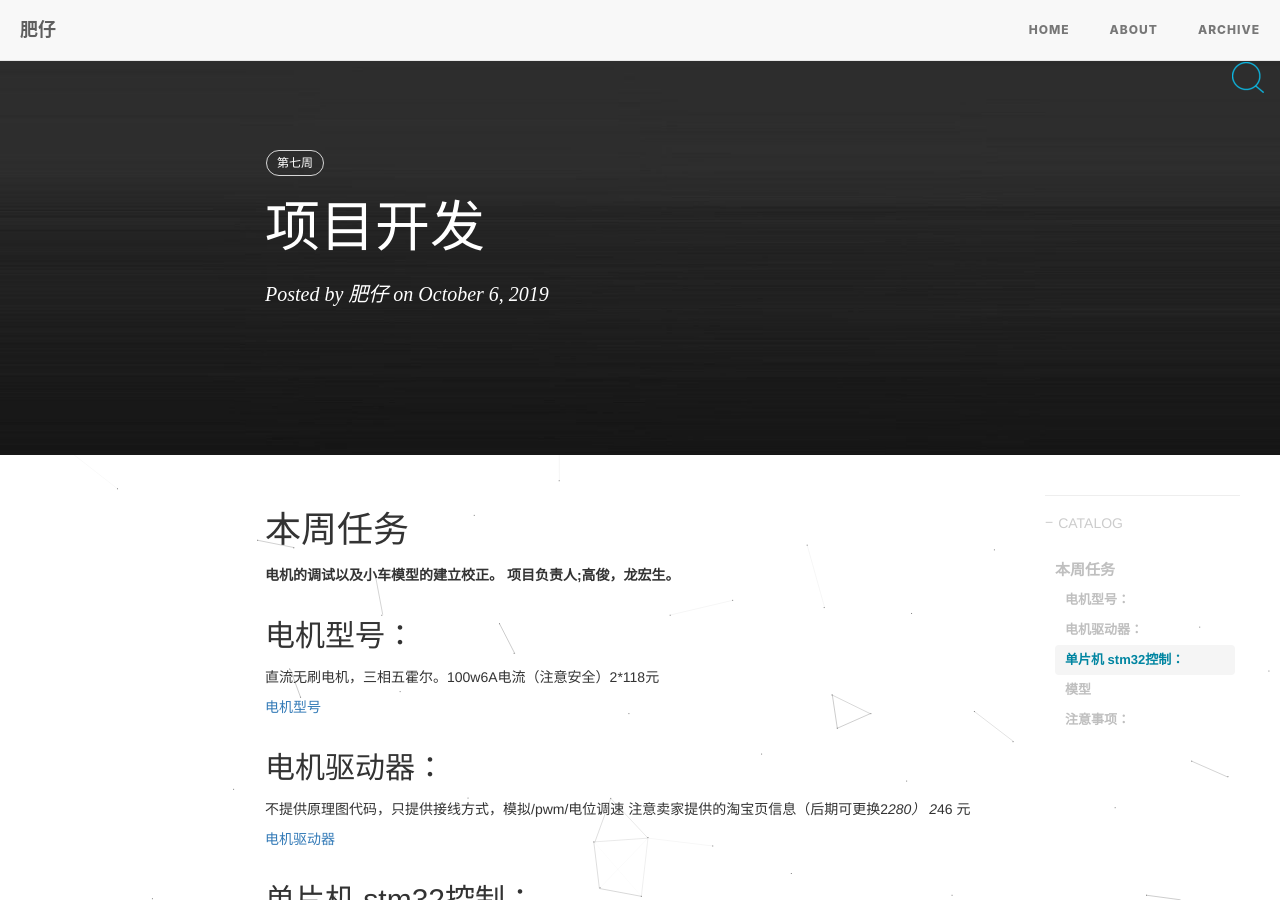
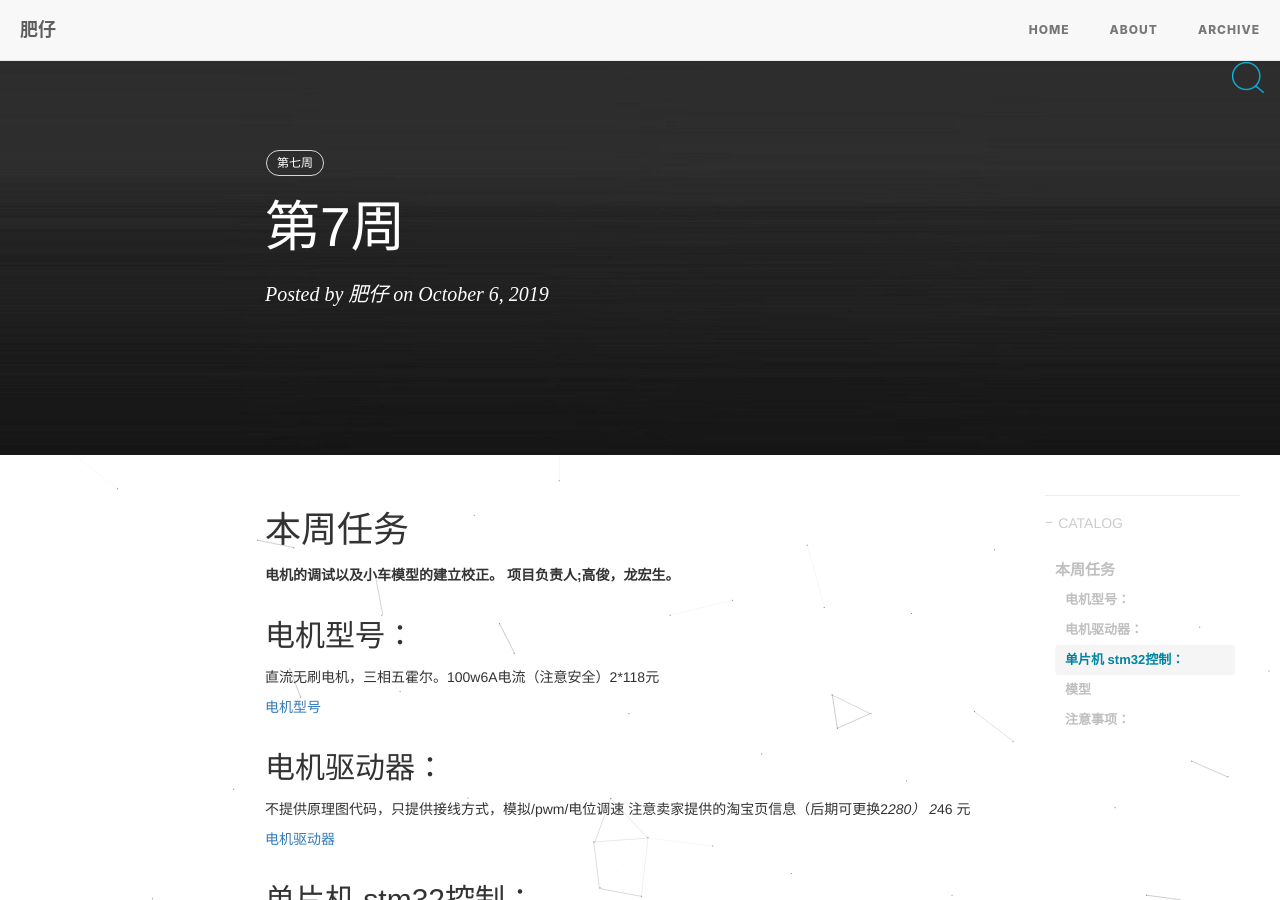
Before and after one commit to daniao2017/daniao2017.github.io, a Jekyll site: the page built from _posts/2019-10-06-seven_week.md, in a window 1280 px wide and 900 px high. Built offline with Jekyll 4.4.1, drawn with Linux system fonts in a browser that asks for light colours; nearby versions of some CDN libraries; comment, search, counter and statistics services are not loaded.

Commit message:
Update 2019-10-06-seven_week.md

```diff
--- a/_posts/2019-10-06-seven_week.md
+++ b/_posts/2019-10-06-seven_week.md
@@ -1,6 +1,6 @@
 ---
 layout:     post
-title:      项目开发
+title:      第7周
 date:       2019-10-06
 author:     肥仔
 catalog: true
```
